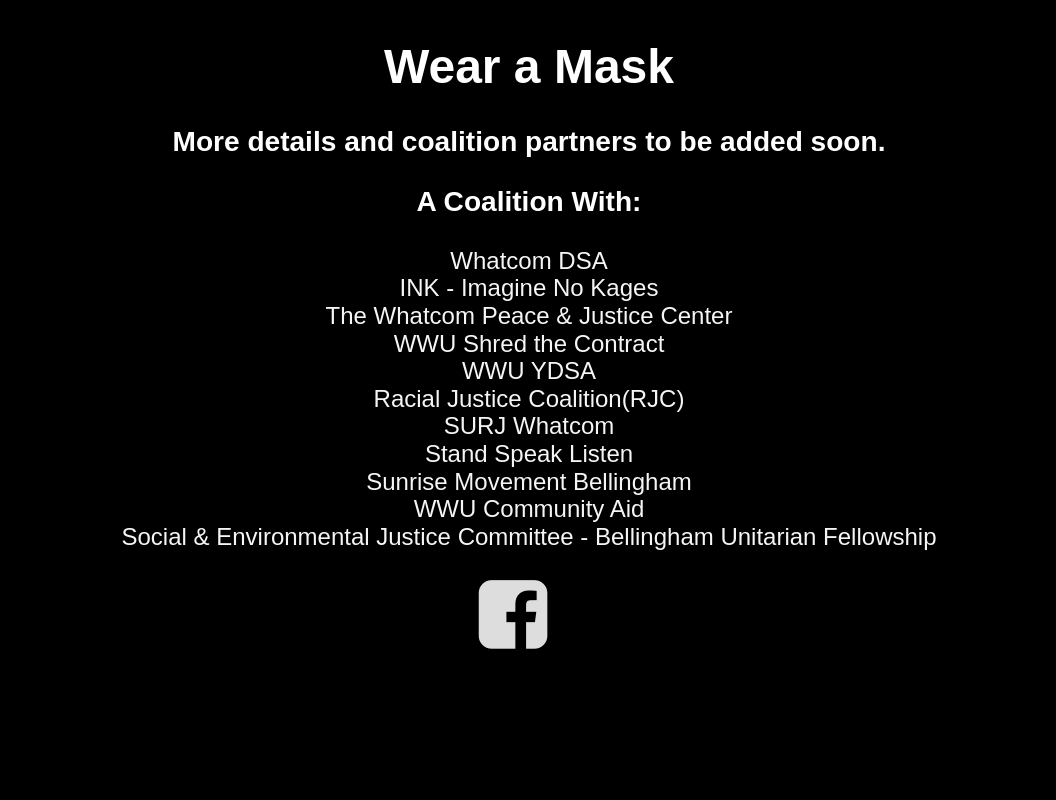
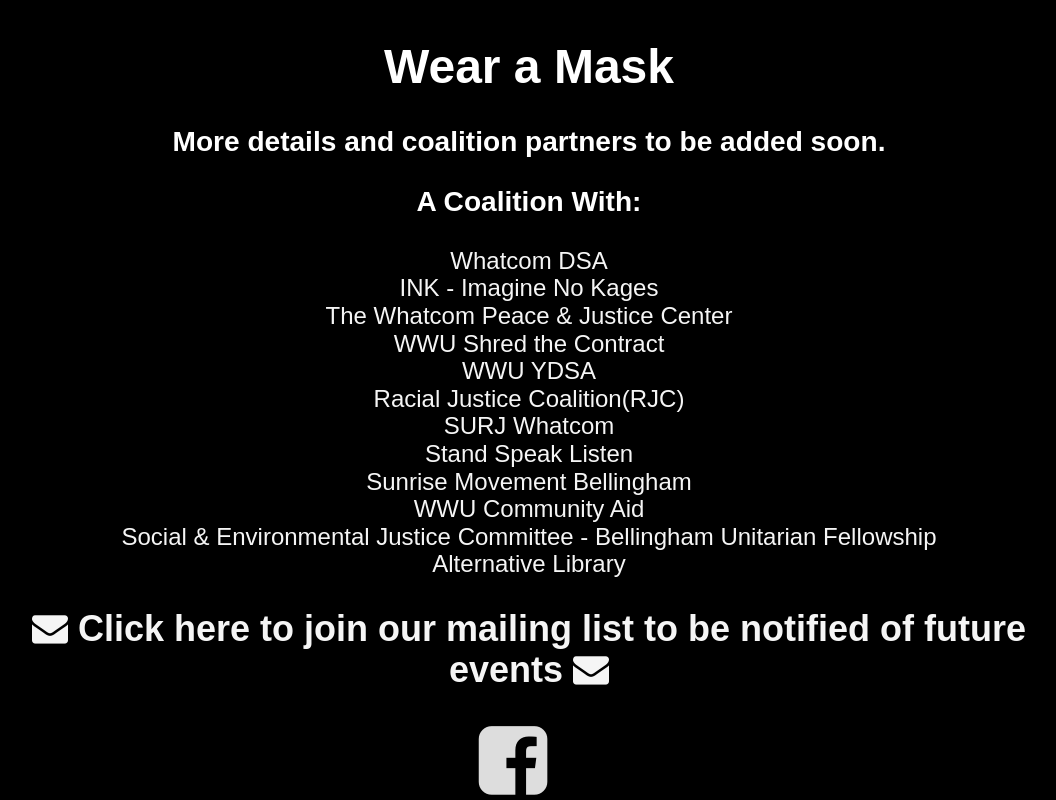
Before and after one commit to futuretman/defundbpd, a website built with Parcel: page index.html in a window 1280 px wide. Shown: the part 1576-2376 px from the top of the page, without its empty margins (111-1167 px from the left). Before the commit the page ends 2230 px from the top, so only its background shows below. Built offline with nearby package versions, Linux system fonts and the light colour scheme.

Commit message:
Add Alt Lib and Link to Google Form

```diff
--- a/index.html
+++ b/index.html
@@ -49,8 +49,16 @@
           <a href="https://www.instagram.com/sunrisebham/?hl=en"><li>Sunrise Movement Bellingham</li></a>
           <a href="https://www.instagram.com/wwucommunityaid/"><li>WWU Community Aid</li></a>
           <a href="https://wp.buf.org/justice/social-environmental-justice-committee/"><li>Social & Environmental Justice Committee - Bellingham Unitarian Fellowship</li></a>
+          <a href="http://altlib.org/"><li>Alternative Library</li></a>
       </ul>
+
+      <a href="https://forms.gle/Q4DtoHNAu8FJ1ykRA"><h2> <i class="fa fa-envelope" aria-hidden="true"></i>
+        Click here to join our mailing list to be notified of future events <i class="fa fa-envelope" aria-hidden="true"></i>
+      </h2></a>
+
     </div>
+
+
   </div>
 
   <footer class="footer">
```
